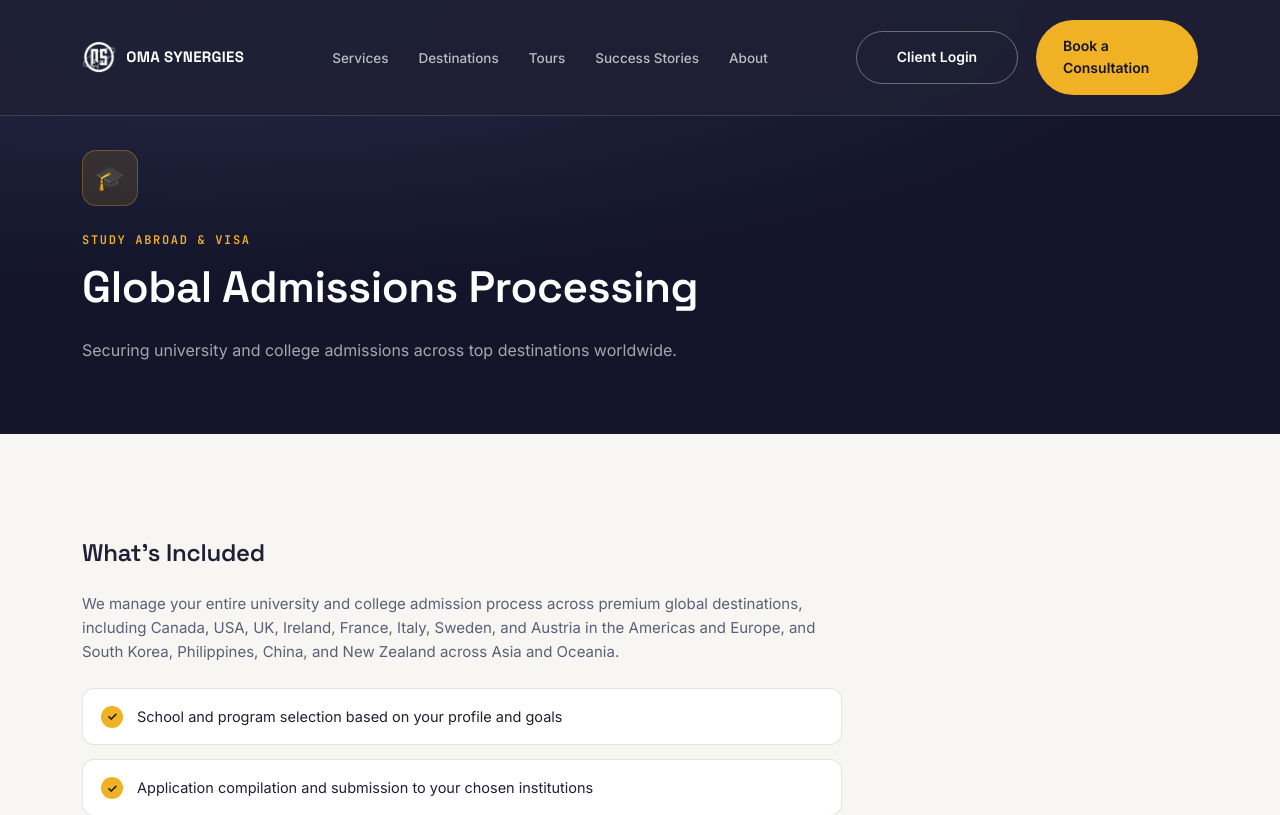
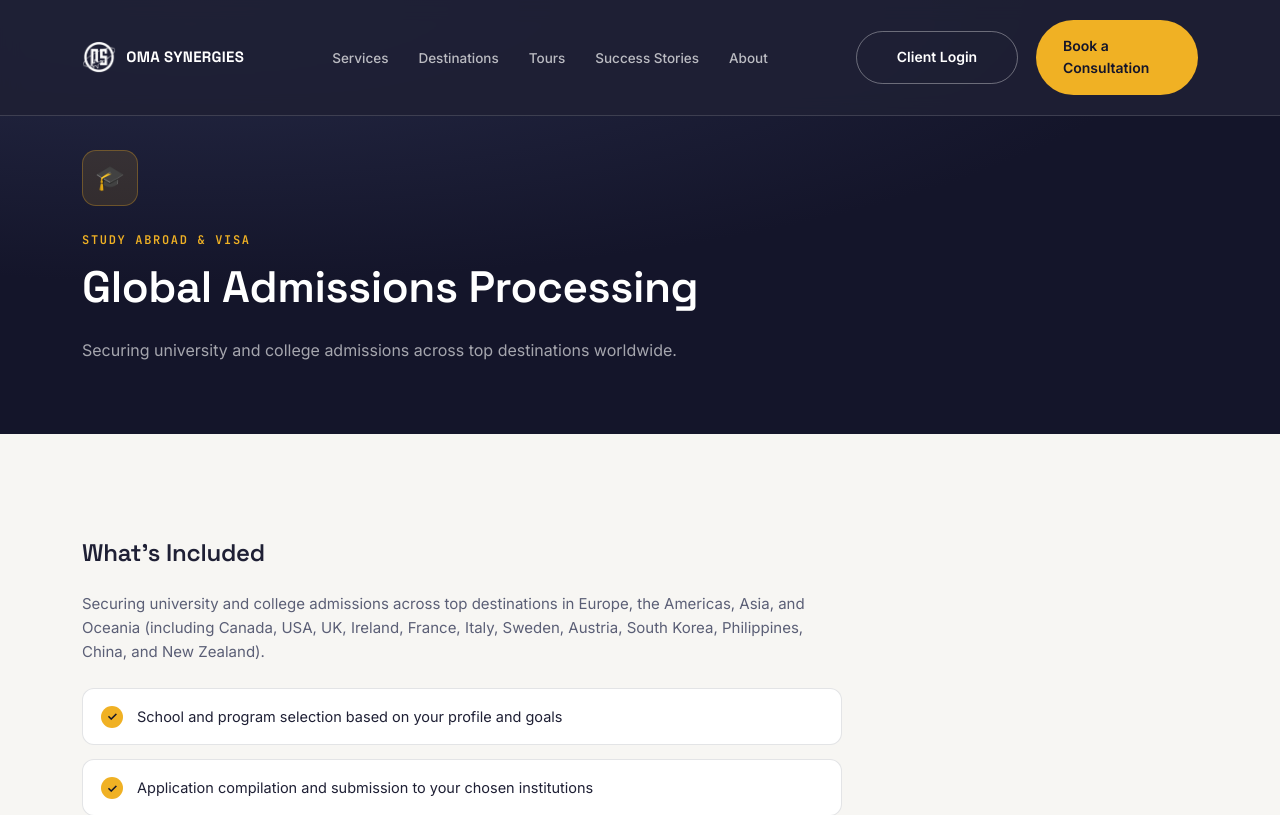
Before and after one commit to vitalcard22/oma-synergies-web, a React (Vite) app: page /services/admissions in a window 1280 px wide. Shown: the top 815 px of the page. Built offline with nearby package versions, Linux system fonts and the light colour scheme.

Commit message:
Correct Services page descriptions to match client's exact wording exactly - removed extra phrases I had added (Admissions, Visa Support, Document Review, Study Loan descriptions)

```diff
--- a/src/data/services.ts
+++ b/src/data/services.ts
@@ -29,7 +29,7 @@ export const SERVICES: Service[] = [
     title: 'Global Admissions Processing',
     tagline: 'Securing university and college admissions across top destinations worldwide.',
     description:
-      'We manage your entire university and college admission process across premium global destinations, including Canada, USA, UK, Ireland, France, Italy, Sweden, and Austria in the Americas and Europe, and South Korea, Philippines, China, and New Zealand across Asia and Oceania.',
+      'Securing university and college admissions across top destinations in Europe, the Americas, Asia, and Oceania (including Canada, USA, UK, Ireland, France, Italy, Sweden, Austria, South Korea, Philippines, China, and New Zealand).',
     included: [
       'School and program selection based on your profile and goals',
       'Application compilation and submission to your chosen institutions',
@@ -89,7 +89,7 @@ export const SERVICES: Service[] = [
     title: 'End-to-End Visa Application Support',
     tagline: 'Comprehensive management of student visas and study permits, start to finish.',
     description:
-      'Comprehensive management of student visas and study permit processes, providing full guidance from document compilation to final submission, with strict attention to immigration compliance.',
+      'Comprehensive management of student visas and study permit processes, providing full guidance from document compilation to final submission.',
     included: [
       'Full visa document checklist and compilation guidance',
       'Application form completion support',
@@ -121,7 +121,7 @@ export const SERVICES: Service[] = [
     title: 'Document Review & Profile Verification',
     tagline: 'Rigorous review to eliminate errors and strengthen your application.',
     description:
-      'Rigorous evaluation of academic, financial, and legal documents by industry experts to minimize errors and maximize your visa approval rate.',
+      'Rigorous evaluation of academic, financial, and legal documents by industry experts to minimize errors and maximize visa approval rates.',
     included: [
       'Academic transcript and certificate verification',
       'Financial document review for consistency and sufficiency',
@@ -149,7 +149,7 @@ export const SERVICES: Service[] = [
     title: 'Study Loan Facilitation',
     tagline: 'Funding support covering up to 65% of tuition and living expenses.',
     description:
-      'Connecting students with trusted global funding partners to secure education loans covering up to 65% of tuition and living expenses, easing the financial burden of relocation.',
+      'Connecting students with trusted global funding partners to secure education loans covering up to 65% of tuition and living expenses.',
     included: [
       'Eligibility assessment for study loan options',
       'Introduction to trusted global funding partners',
```
